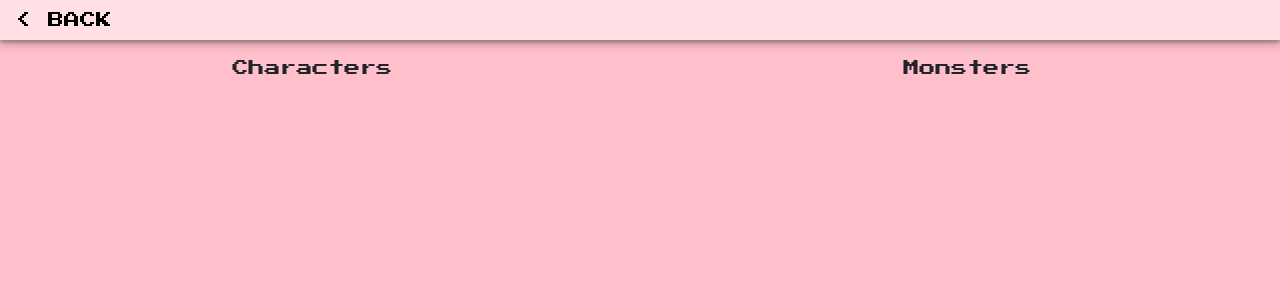
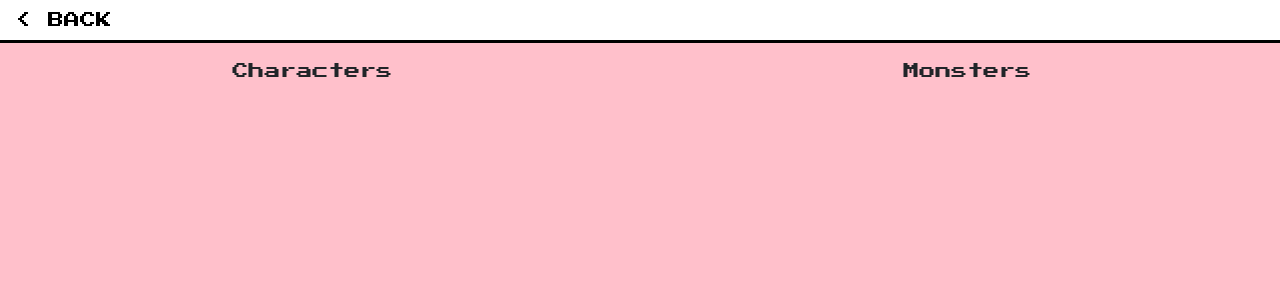
Before and after one commit to BourGuy64/RatzSlayer3, a PHP site: template src/views/fight.html.twig in a window 1280 px wide. Shown: the top 300 px of the page. Run offline with PHP 8.4, Linux system fonts and the light colour scheme; the template is opened without the code that fills it, so the values that code supplies are empty; some libraries are stand-ins or nearby versions.

Commit message:
Changing navbar style

```diff
--- a/src/css/style.css
+++ b/src/css/style.css
@@ -29,7 +29,6 @@ body {
  * DEFAULT HEADER
  */
 header {
-  box-shadow: 0 5px 10px rgba(0, 0, 0, 0.19), 0 3px 3px rgba(0, 0, 0, 0.23);
   margin: 0;
   padding: 0;
   flex-shrink: 0;
@@ -37,8 +36,8 @@ header {
 }
 
 div.navbar {
-
-  background: rgba(255, 255, 255, 0.5);
+  border-bottom: 3px solid black;
+  background: white;
   box-shadow: none;
 }
 
```
